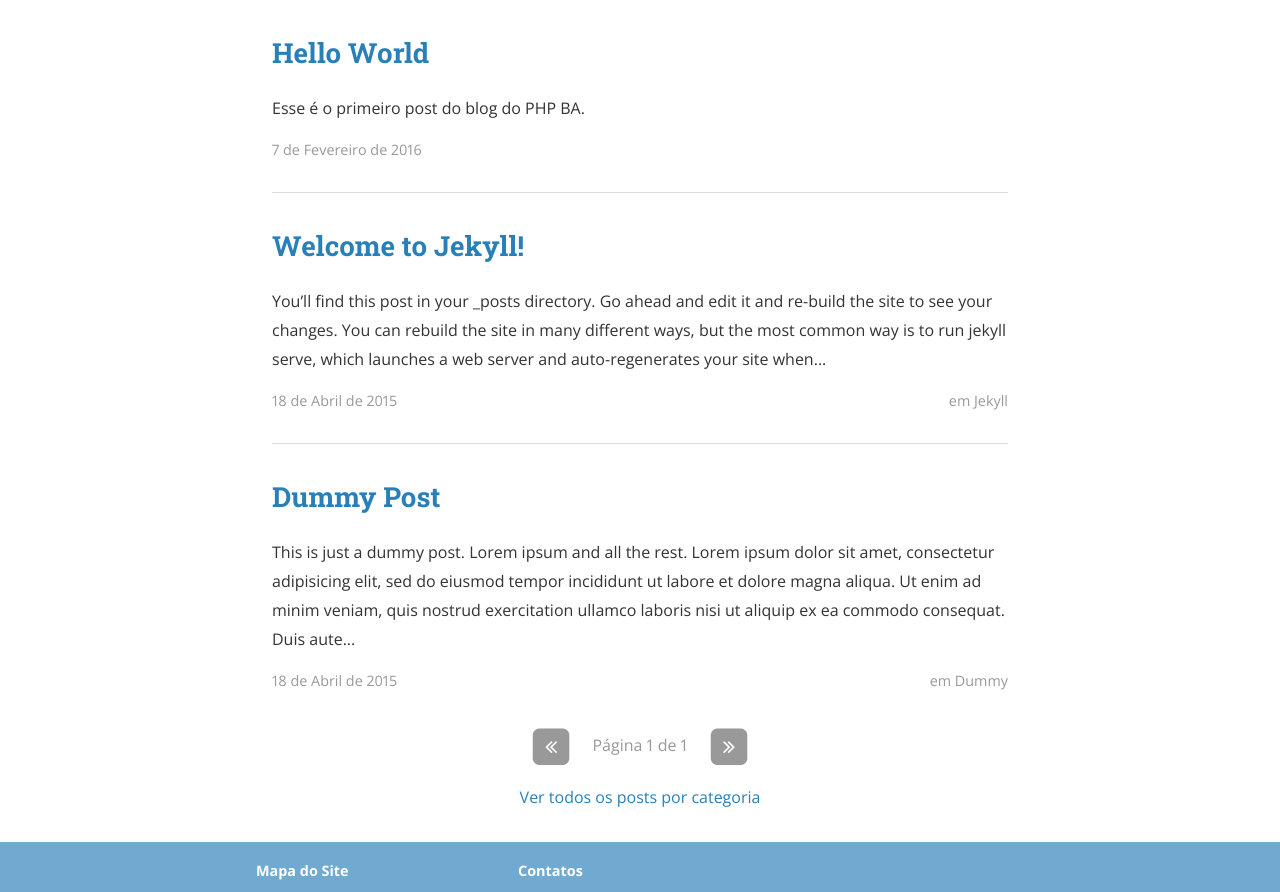
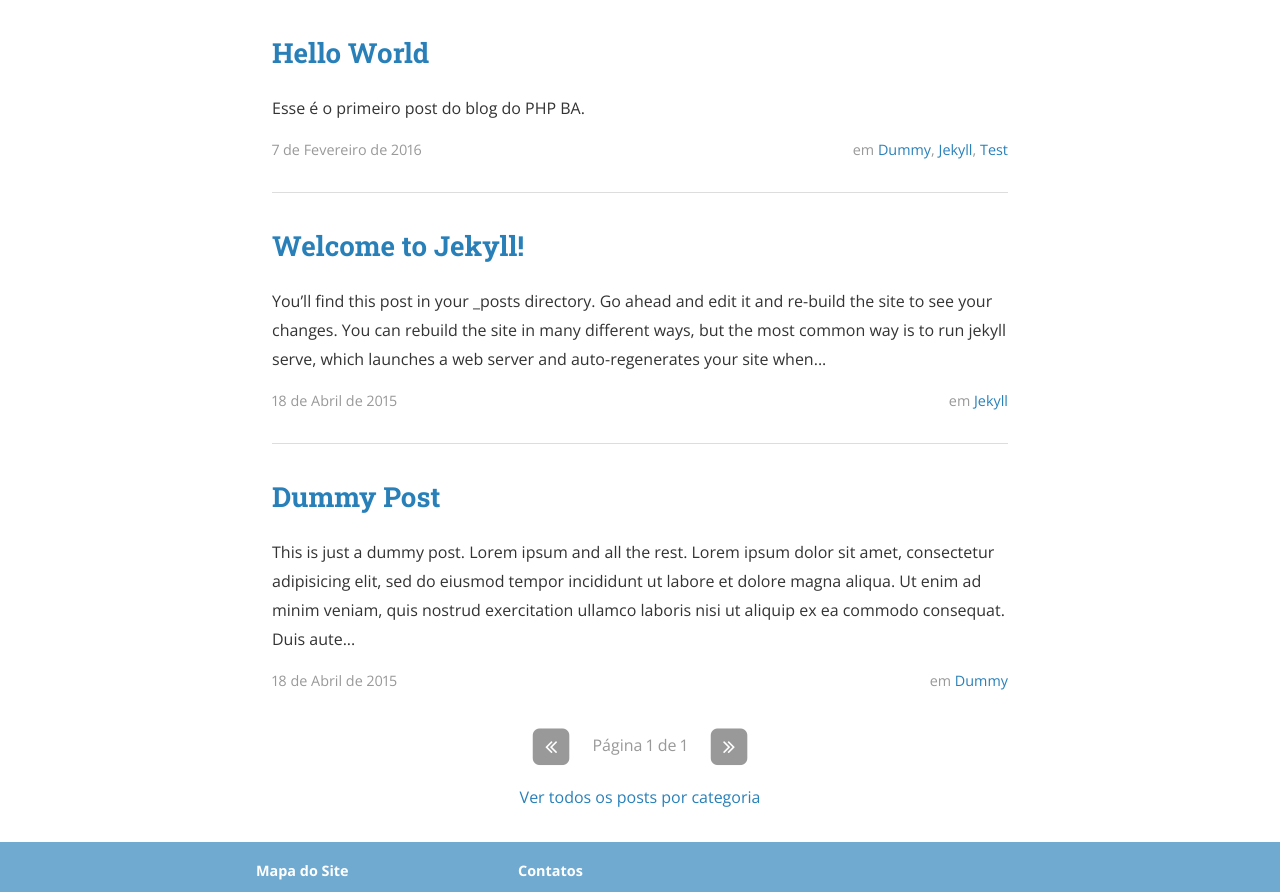
Before and after one commit to phpba/phpba.github.io, a Jekyll site: the page built from index.html, in a window 1280 px wide, cut to the strip 507-1399 px from the top of the page. Built offline with Jekyll 4.4.1, drawn with Linux system fonts in a browser that asks for light colours; nearby versions of some CDN libraries; the list of posts is cut into pages by our own code; a style sheet for code colours, icons or effects is not loaded.

Commit message:
Criado link em cada post para suas categorias

```diff
--- a/_posts/2016-02-07-hello-world.markdown
+++ b/_posts/2016-02-07-hello-world.markdown
@@ -10,6 +10,9 @@ author:
     twitter:
     facebook:
 categories:
+    - Dummy
+    - Jekyll
+    - test
 tags:
 ---
 
--- a/index.html
+++ b/index.html
@@ -29,9 +29,9 @@ layout: default
       <div class="post-categories">
       {% if page.categories.size > 0 %}em {% for cat in page.categories %}
         {% if site.jekyll-archives %}
-        <a href="{{ site.baseurl }}/category/{{ cat }}">{{ cat | capitalize }}</a>{% if forloop.last == false %}, {% endif %}
+        <a href="{{ site.baseurl }}posts#{{ cat | capitalize }}">{{ cat | capitalize }}</a>{% if forloop.last == false %}, {% endif %}
         {% else %}
-        <span>{{ cat | capitalize }}</span>{% if forloop.last == false %}, {% endif %}
+        <span><a target="_blank" href="{{ site.baseurl }}posts#{{ cat | capitalize }}">{{ cat | capitalize }}</a></span>{% if forloop.last == false %}, {% endif %}
         {% endif %}
       {% endfor %}{% endif %}
       </div>
```
